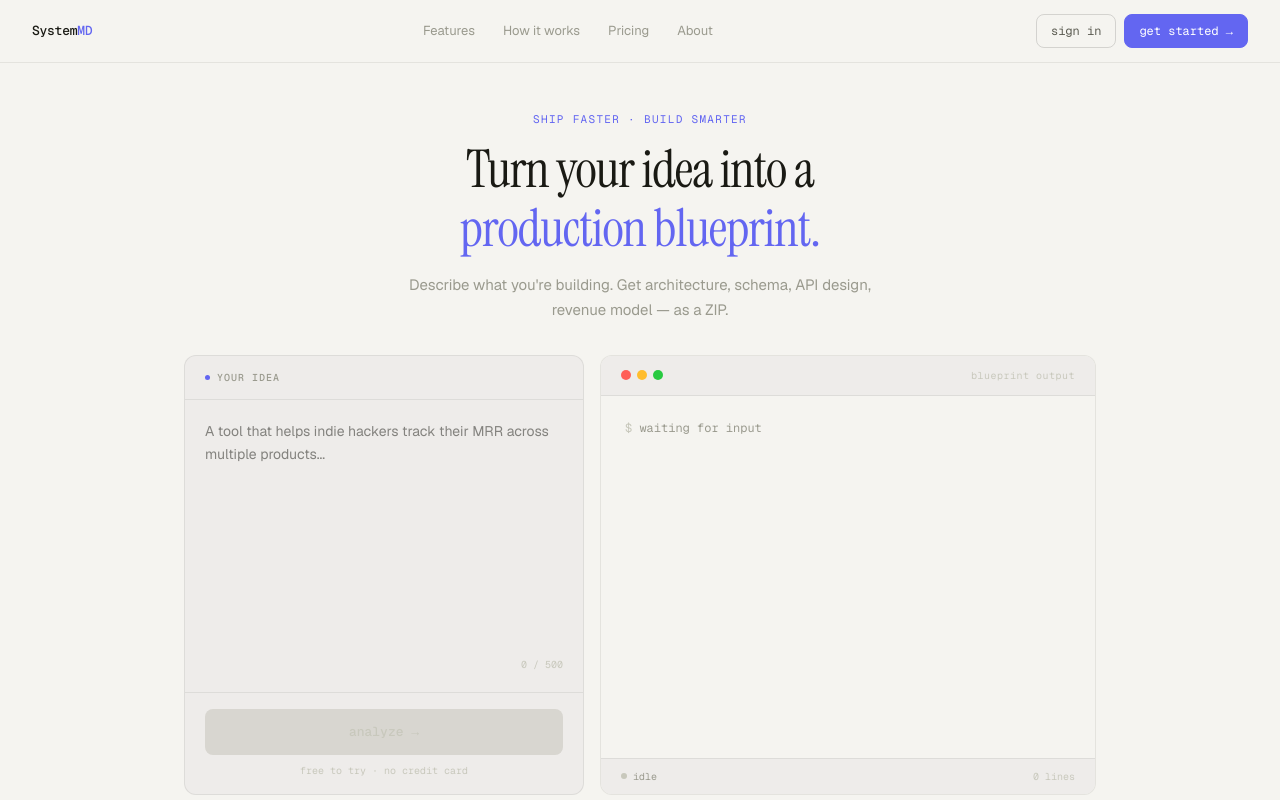
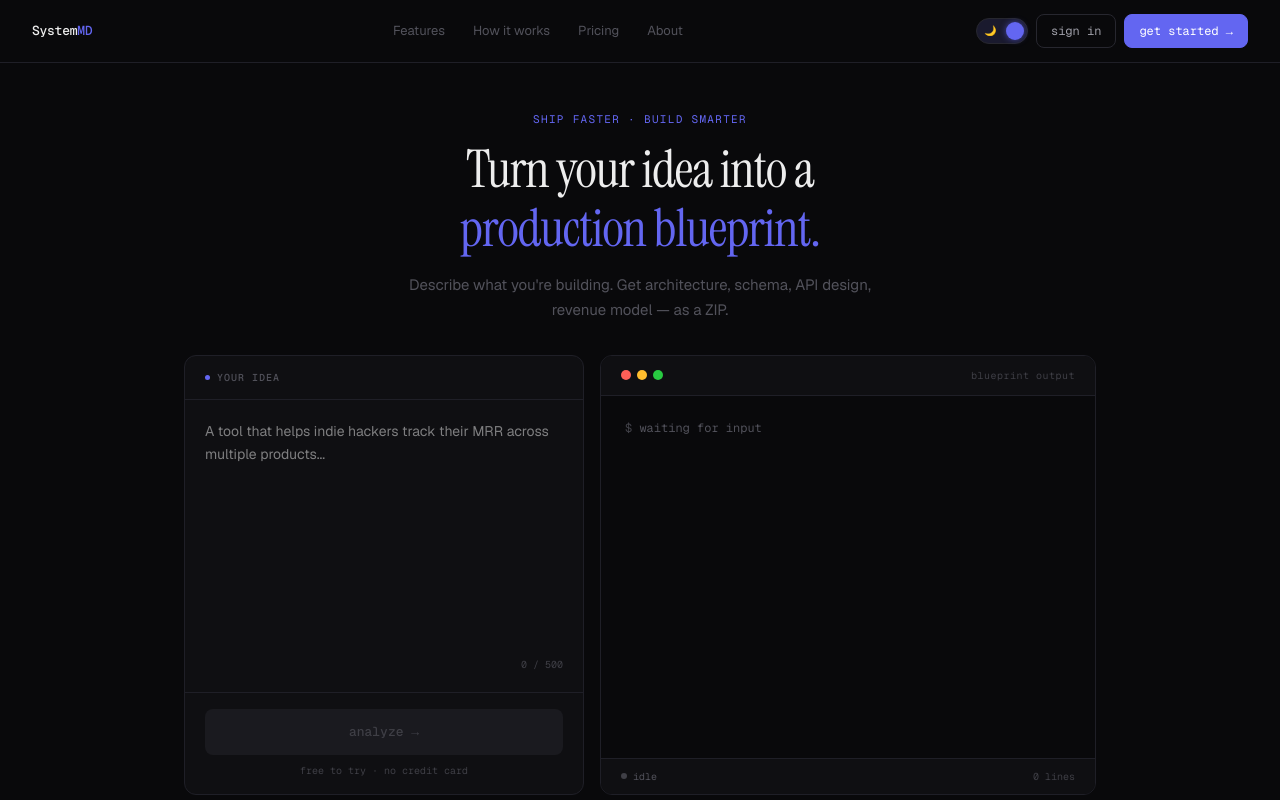
Before and after one commit to hakandemircitech-sketch/system-md, a Next.js app: page / in a window 1280 px wide. Shown: the top 800 px of the page. Built offline with nearby package versions, Linux system fonts and the light colour scheme.

Commit message:
fix: ana sayfa header'ina dark/light tema toggle eklendi
Made-with: Cursor

```diff
--- a/src/components/landing/LandingClient.tsx
+++ b/src/components/landing/LandingClient.tsx
@@ -296,6 +296,18 @@ export default function LandingClient() {
   const isGenerating = phase === 'generating'
   const isDone = phase === 'done'
 
+  // ── Tema state ──
+  const [theme, setTheme] = useState<'dark' | 'light'>('dark')
+  useEffect(() => {
+    const wrapper = document.querySelector('[data-theme]')
+    if (wrapper) {
+      wrapper.setAttribute('data-theme', theme)
+    } else {
+      // LandingClient kendi wrapper'ında data-theme yok, body'ye uygula
+      document.documentElement.setAttribute('data-theme', theme)
+    }
+  }, [theme])
+
   return (
     <div style={{ minHeight:'100dvh',background:'var(--bg)',display:'flex',flexDirection:'column' }}>
 
@@ -333,6 +345,42 @@ export default function LandingClient() {
 
         {/* Auth buttons */}
         <div style={{ display:'flex',alignItems:'center',gap:'8px',flexShrink:0 }}>
+          {/* Tema Toggle */}
+          <button
+            onClick={() => setTheme(t => t === 'dark' ? 'light' : 'dark')}
+            aria-label={theme === 'dark' ? 'Açık temaya geç' : 'Koyu temaya geç'}
+            style={{
+              position: 'relative',
+              display: 'inline-flex',
+              alignItems: 'center',
+              width: '52px',
+              height: '26px',
+              borderRadius: '999px',
+              border: '1px solid var(--border-2)',
+              background: theme === 'dark' ? '#1a1a2e' : '#e8e6e0',
+              cursor: 'pointer',
+              padding: '3px',
+              transition: 'background 300ms ease, border-color 300ms ease',
+              flexShrink: 0,
+              outline: 'none',
+            }}
+          >
+            <span style={{ position:'absolute',left:'7px',fontSize:'10px',lineHeight:1,opacity:theme==='dark'?1:0,transition:'opacity 200ms ease',pointerEvents:'none' }}>🌙</span>
+            <span style={{ position:'absolute',right:'7px',fontSize:'10px',lineHeight:1,opacity:theme==='dark'?0:1,transition:'opacity 200ms ease',pointerEvents:'none' }}>☀️</span>
+            <span style={{
+              display: 'block',
+              width: '18px',
+              height: '18px',
+              borderRadius: '50%',
+              background: theme === 'dark' ? '#6366f1' : '#ffffff',
+              boxShadow: theme === 'dark' ? '0 0 6px rgba(99,102,241,0.6)' : '0 1px 4px rgba(0,0,0,0.18)',
+              transform: theme === 'dark' ? 'translateX(26px)' : 'translateX(0)',
+              transition: 'transform 300ms cubic-bezier(0.34,1.56,0.64,1), background 300ms ease, box-shadow 300ms ease',
+              flexShrink: 0,
+              position: 'relative',
+              zIndex: 1,
+            }} />
+          </button>
           <a
             href="/auth/login"
             style={{ fontFamily:"'Geist Mono',monospace",fontSize:'12px',color:'var(--text-2)',textDecoration:'none',padding:'7px 14px',border:'1px solid var(--border-2)',borderRadius:'8px',transition:'all 140ms ease',background:'transparent' }}
```
